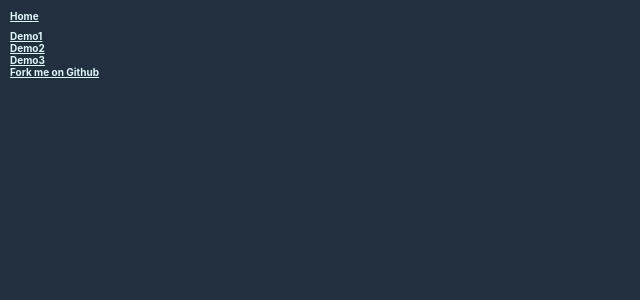
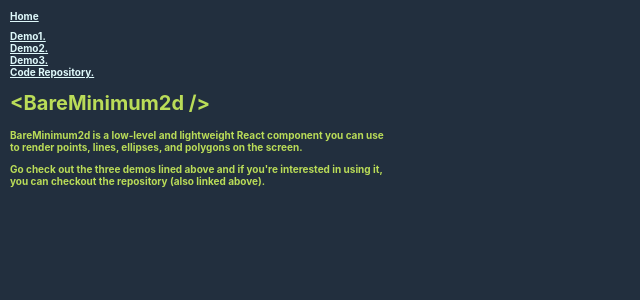
Before and after one commit to ngud-0119/chart-js, a React (Create React App) app in the folder example/: page / in a window 1280 px wide. Shown: the top 300 px of the page, without its empty margins (0-640 px from the left). Built offline with nearby package versions, Linux system fonts and the light colour scheme.

Commit message:
demo: Update URLS, and descriptions

```diff
--- a/example/src/App.js
+++ b/example/src/App.js
@@ -21,13 +21,28 @@ const stickyHome = {
 
 const LandingPage = () => (
   <div style={{ marginTop: '30px', marginLeft: '10px' }}>
-    <Link to='/demo1'>Demo1</Link>
+    <Link to='/demo1'>Demo1. </Link>
     <br />
-    <Link to='/demo2'>Demo2</Link>
+    <Link to='/demo2'>Demo2. </Link>
     <br />
-    <Link to='/demo3'>Demo3</Link>
+    <Link to='/demo3'>Demo3. </Link>
     <br />
-    <a href={URL_REPO}>Fork me on Github</a>
+    <a href={URL_REPO} target='_blank' rel='noopener noreferrer'>
+      Code Repository.
+    </a>
+    <h1>{'<BareMinimum2d />'}</h1>
+    <p>
+      BareMinimum2d is a low-level and lightweight React component you can use
+      <br />
+      to render points, lines, ellipses, and polygons on the screen.
+      <br />
+    </p>
+    <p>
+      Go check out the three demos lined above and if you're interested in using
+      it,
+      <br />
+      you can checkout the repository (also linked above).
+    </p>
   </div>
 )
 
--- a/example/src/demo1/demo.js
+++ b/example/src/demo1/demo.js
@@ -28,23 +28,30 @@ import { URL_SOURCE_CODE_DEMO1, URL_SOURCE_PROPS_DEMO1 } from '../links'
 
 const DemoSticky = ({ height, width }) => (
   <div style={{ position: 'fixed', color: '#32ff7e' }} className='sticky-div'>
-    <a href={URL_SOURCE_CODE_DEMO1}>Source code</a>
+    <p>
+      Resize the window.
       <br />
-    <a href={URL_SOURCE_PROPS_DEMO1}>Props</a>
+      {height} x {width}
       <br />
-    <br />
-    Resize the window. {height} x {width}
-    <br />
-    <br />
+    </p>
+    <p>
       BareMinimum2d takes the dimensions of
       <br />
       its parent and it will always be centered.
       <br />
-    <br />
+    </p>
+    <p>
       Use BareMinimum2d to specify as many polygons,
       <br />
       lines, ellipses and points as you like.
+    </p>
+    <a href={URL_SOURCE_CODE_DEMO1} target='_blank' rel='noopener noreferrer'>
+      Source code
+    </a>
     <br />
+    <a href={URL_SOURCE_PROPS_DEMO1} target='_blank' rel='noopener noreferrer'>
+      Props
+    </a>
   </div>
 )
 
--- a/example/src/demo2/demo.js
+++ b/example/src/demo2/demo.js
@@ -17,12 +17,16 @@ import { URL_SOURCE_CODE_DEMO2 } from '../links'
 
 const DemoSticky = ({ t }) => (
   <div style={{ position: 'fixed', color: '#ffffff' }} className='sticky-div'>
-    <a href={URL_SOURCE_CODE_DEMO2}>Source code</a>
-    <br />
-    <br />
-    BareMinimum2d can be used for on-the-fly animations
-    <br />
-    {t}
+    <p>
+      BareMinimum2d can be used for on-the-fly animations
+      <br />
+      {t}
+    </p>
+    <p>
+      <a href={URL_SOURCE_CODE_DEMO2} target='_blank' rel='noopener noreferrer'>
+        Source code
+      </a>
+    </p>
   </div>
 )
 
--- a/example/src/index.css
+++ b/example/src/index.css
@@ -8,6 +8,7 @@ body {
   -moz-osx-font-smoothing: grayscale;
   font-weight: bolder;
   background-color: #222f3e;
+  color: #badc58;
   font-size: 10px;
 }
 
```
Lines whose indentation alone changed are shown as unchanged.
